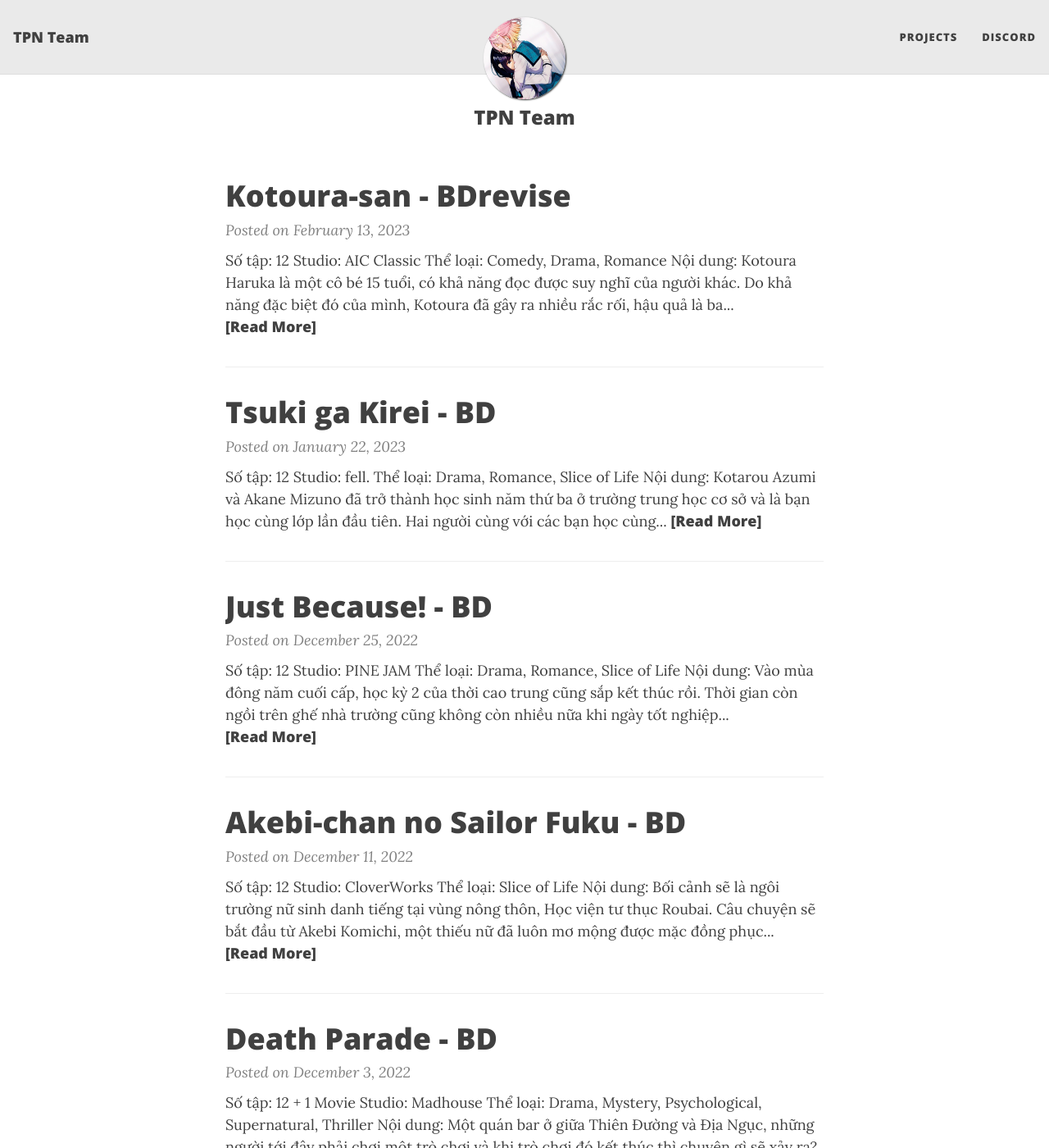
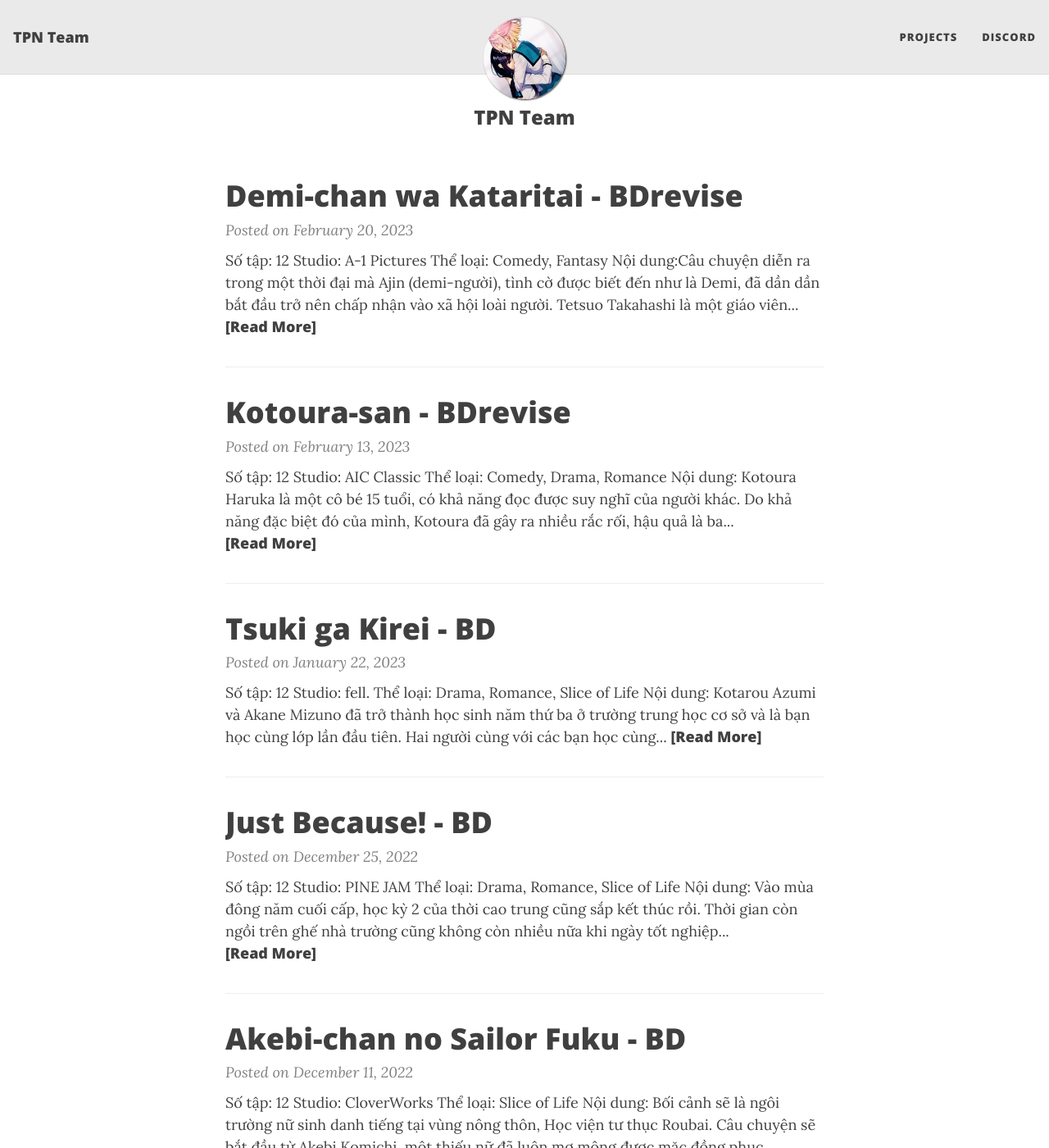
Before and after one commit to TPN-Team/TPN-Team.github.io, a Jekyll site: the page built from index.html, in a window 1280 px wide and 1400 px high. Shown: the whole window at 82% size. Built offline with Jekyll 4.4.1, drawn with Linux system fonts in a browser that asks for light colours; nearby versions of some CDN libraries; the list of posts is cut into pages by our own code; some of the changed text lies outside the part shown.

Commit message:
Demi-chan wa Kataritai

```diff
--- /dev/null
+++ b/_posts/2023-02-20-demi-chan-wa-kataritai.md
@@ -0,0 +1,23 @@
+---
+layout: post
+title: "Demi-chan wa Kataritai - BDrevise"
+share-description: ""
+tags: [Demi-chan wa Kataritai]
+comments: false
+---
+
+![Thumb](https://tpn-team.github.io/assets/img/DemichanwaKataritai_thumb.jpg){: .mx-auto.d-block :}
+<center>
+<b>Số tập:</b> 12 <br>
+<b>Studio:</b> A-1 Pictures <br>
+<b>Thể loại:</b> Comedy, Fantasy <br>
+<b>Nội dung:</b>Câu chuyện diễn ra trong một thời đại mà Ajin (demi-người), tình cờ được biết đến như là Demi, đã dần dần bắt đầu trở nên chấp nhận vào xã hội loài người. Tetsuo Takahashi là một giáo viên sinh học người kết thúc giảng dạy ba Demi như vậy, hy vọng sẽ hiểu thêm về họ trong khi cũng quản lý để nắm bắt sự chú ý của họ. <br>
+
+<hr>
+
+<b>Nhân sự:</b> Josée <br>
+Cảm ơn <b>Củ Cải Fansub</b> đã làm ra bản dịch chất lượng này. <br>
+Chúc các bạn xem film vui vẻ!<br><br>
+<b><a href="https://github.com/TPN-Team/TPN-Team-DDL/blob/master/Demi-chan%20wa%20Kataritai.md">DDL</a></b> <br>
+</center>
+<!-- excerpt-end -->
```
Also changed, not shown: projects.md (+1 -0 lines), assets/img/DemichanwaKataritai.jpg (added), assets/img/DemichanwaKataritai_thumb.jpg (added).
